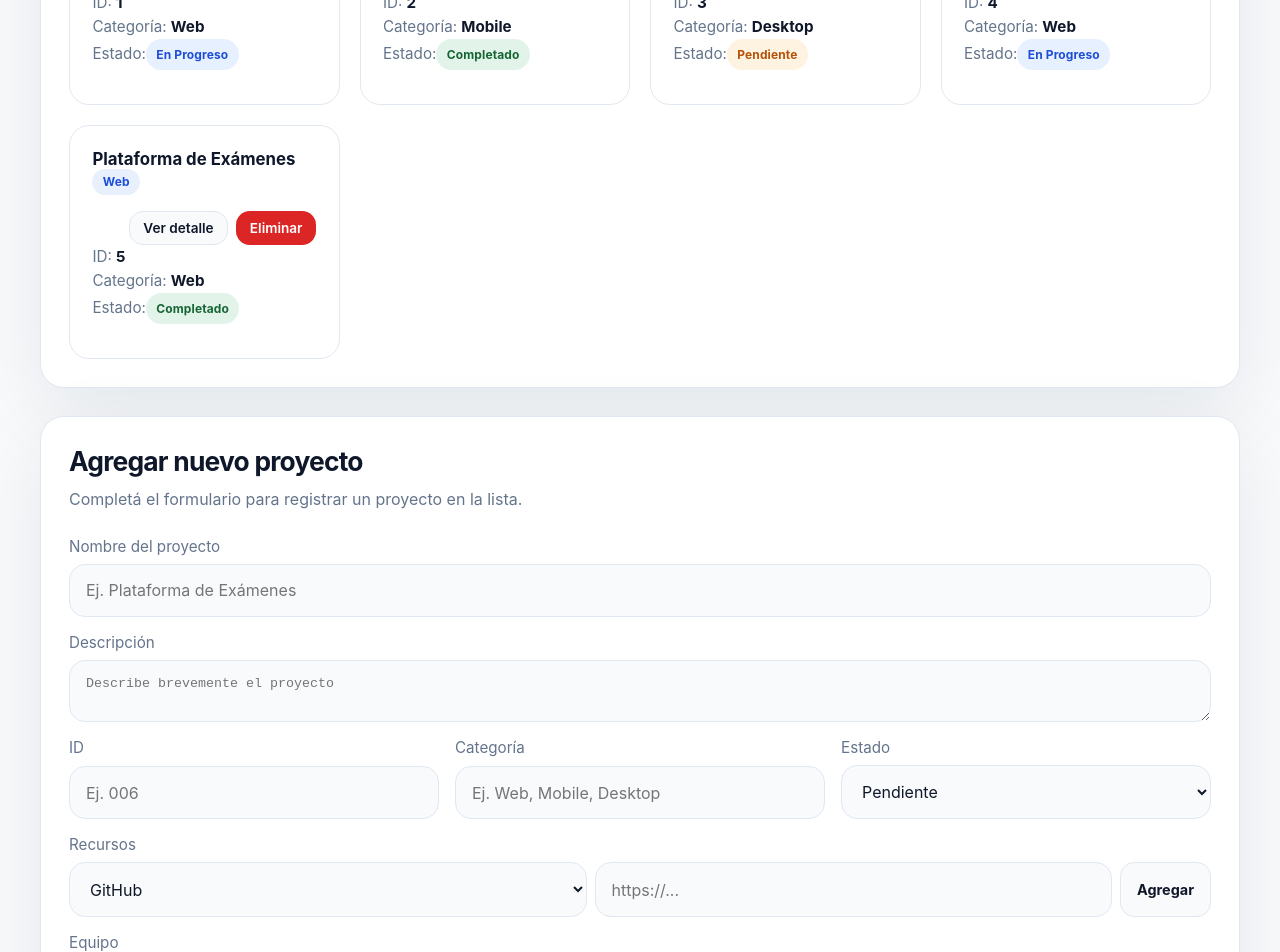
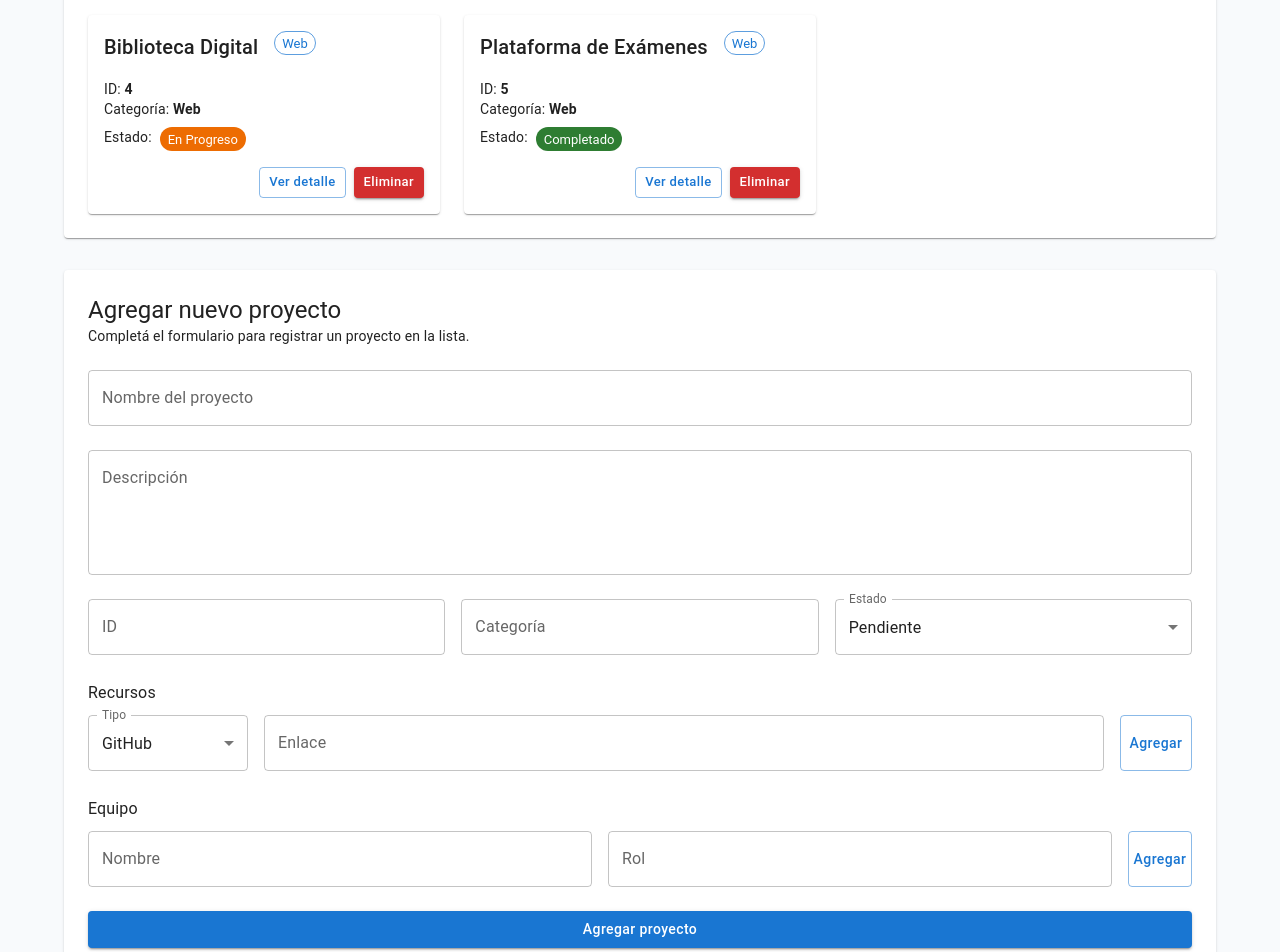
Before and after one commit to AlanOrtega75/PV_TP3.5_Grupo17, a React (Vite) app: page /proyectos in a window 1280 px wide. Shown: the part 700-1652 px from the top of the page. Built offline with nearby package versions, Linux system fonts and the light colour scheme.

Commit message:
feat(ui): integrar Material UI en proyectos y formulario

```diff
--- a/index.html
+++ b/index.html
@@ -1,10 +1,10 @@
 <!doctype html>
-<html lang="en">
+<html lang="es">
   <head>
     <meta charset="UTF-8" />
     <link rel="icon" type="image/svg+xml" href="/favicon.svg" />
     <meta name="viewport" content="width=device-width, initial-scale=1.0" />
-    <title>pv-tp3-parte-1</title>
+    <title>PV_TP3_Parte_4</title>
   </head>
   <body>
     <div id="root"></div>
--- a/package.json
+++ b/package.json
@@ -1,5 +1,5 @@
 {
-  "name": "pv-tp3-parte-1",
+  "name": "pv-tp3-parte-4",
   "private": true,
   "version": "0.0.0",
   "type": "module",
--- a/src/components/FormularioProyecto.jsx
+++ b/src/components/FormularioProyecto.jsx
@@ -1,4 +1,17 @@
 import { useState } from 'react';
+import {
+  Alert,
+  Box,
+  Button,
+  Chip,
+  FormControl,
+  InputLabel,
+  MenuItem,
+  Select,
+  Stack,
+  TextField,
+  Typography,
+} from '@mui/material';
 
 const FormularioProyecto = ({ onAgregar }) => {
   const [formValues, setFormValues] = useState({
@@ -97,152 +110,182 @@ const FormularioProyecto = ({ onAgregar }) => {
   };
 
   return (
-    <form onSubmit={handleSubmit} className="project-form">
-      <div className="project-form-row">
-        <label htmlFor="tituloProyecto">Nombre del proyecto</label>
-        <input
+    <Box
+      component="form"
+      onSubmit={handleSubmit}
+      sx={{ display: 'flex', flexDirection: 'column', gap: 3 }}
+    >
+      <TextField
         id="tituloProyecto"
         name="titulo"
+        label="Nombre del proyecto"
         type="text"
         placeholder="Ej. Plataforma de Exámenes"
         value={titulo}
         onChange={handleChange}
+        fullWidth
       />
-      </div>
 
-      <div className="project-form-row">
-        <label htmlFor="descripcionProyecto">Descripción</label>
-        <textarea
+      <TextField
         id="descripcionProyecto"
         name="descripcion"
+        label="Descripción"
         placeholder="Describe brevemente el proyecto"
         value={descripcion}
         onChange={handleChange}
+        multiline
+        rows={4}
+        fullWidth
       />
-      </div>
 
-      <div className="project-form-grid">
-        <div className="project-form-row">
-          <label htmlFor="idProyecto">ID</label>
-          <input
+      <Box
+        sx={{
+          display: 'grid',
+          gridTemplateColumns: { xs: '1fr', md: '1fr 1fr 1fr' },
+          gap: 2,
+        }}
+      >
+        <TextField
           id="idProyecto"
           name="idProyecto"
+          label="ID"
           type="text"
           placeholder="Ej. 006"
           value={idProyecto}
           onChange={handleChange}
+          fullWidth
         />
-        </div>
 
-        <div className="project-form-row">
-          <label htmlFor="categoriaProyecto">Categoría</label>
-          <input
+        <TextField
           id="categoriaProyecto"
           name="categoria"
+          label="Categoría"
           type="text"
           placeholder="Ej. Web, Mobile, Desktop"
           value={categoria}
           onChange={handleChange}
+          fullWidth
         />
-        </div>
 
-        <div className="project-form-row">
-          <label htmlFor="estadoProyecto">Estado</label>
-          <select
+        <FormControl fullWidth>
+          <InputLabel id="estadoProyectoLabel">Estado</InputLabel>
+          <Select
+            labelId="estadoProyectoLabel"
             id="estadoProyecto"
             name="estado"
             value={estado}
+            label="Estado"
             onChange={handleChange}
           >
-            <option value="Pendiente">Pendiente</option>
-            <option value="En Progreso">En Progreso</option>
-            <option value="Completado">Completado</option>
-          </select>
-        </div>
-      </div>
+            <MenuItem value="Pendiente">Pendiente</MenuItem>
+            <MenuItem value="En Progreso">En Progreso</MenuItem>
+            <MenuItem value="Completado">Completado</MenuItem>
+          </Select>
+        </FormControl>
+      </Box>
 
-      <div className="project-form-row">
-        <label htmlFor="enlaceRecurso">Recursos</label>
-        <div className="project-form-inline">
-          <select
+      <Box>
+        <Typography variant="subtitle1" sx={{ mb: 1 }}>
+          Recursos
+        </Typography>
+
+        <Stack direction={{ xs: 'column', md: 'row' }} spacing={2}>
+          <FormControl sx={{ minWidth: 160 }}>
+            <InputLabel id="tipoRecursoLabel">Tipo</InputLabel>
+            <Select
+              labelId="tipoRecursoLabel"
               id="tipoRecurso"
-            name="tipoRecurso"
               value={recursoActual.tipo}
+              label="Tipo"
               onChange={(e) => setRecursoActual((prev) => ({ ...prev, tipo: e.target.value }))}
             >
-            <option value="GitHub">GitHub</option>
-            <option value="Drive">Drive</option>
-            <option value="PDF">PDF</option>
-          </select>
-          <input
+              <MenuItem value="GitHub">GitHub</MenuItem>
+              <MenuItem value="Drive">Drive</MenuItem>
+              <MenuItem value="PDF">PDF</MenuItem>
+            </Select>
+          </FormControl>
+
+          <TextField
             id="enlaceRecurso"
             type="text"
+            label="Enlace"
             placeholder="https://..."
             value={recursoActual.enlace}
             onChange={(e) => setRecursoActual((prev) => ({ ...prev, enlace: e.target.value }))}
+            fullWidth
           />
-          <button type="button" className="secondary-button" onClick={agregarRecurso}>
+
+          <Button type="button" variant="outlined" sx={{ textTransform: 'none' }} onClick={agregarRecurso}>
             Agregar
-          </button>
-        </div>
+          </Button>
+        </Stack>
 
         {recursos.length > 0 && (
-          <ul className="form-chips">
+          <Stack direction="row" spacing={1} useFlexGap flexWrap="wrap" sx={{ mt: 2 }}>
             {recursos.map((recurso, indice) => (
-              <li key={`${recurso.tipo}-${indice}`}>
-                <span>{recurso.tipo} — {recurso.enlace}</span>
-                <button type="button" onClick={() => quitarRecurso(indice)}>
-                  quitar
-                </button>
-              </li>
+              <Chip
+                key={`${recurso.tipo}-${indice}`}
+                label={`${recurso.tipo} — ${recurso.enlace}`}
+                onDelete={() => quitarRecurso(indice)}
+                variant="outlined"
+              />
             ))}
-          </ul>
+          </Stack>
         )}
-      </div>
+      </Box>
 
-      <div className="project-form-row">
-        <label htmlFor="nombreMiembro">Equipo</label>
-        <div className="project-form-inline">
-          <input
+      <Box>
+        <Typography variant="subtitle1" sx={{ mb: 1 }}>
+          Equipo
+        </Typography>
+
+        <Stack direction={{ xs: 'column', md: 'row' }} spacing={2}>
+          <TextField
             id="nombreMiembro"
             type="text"
+            label="Nombre"
             placeholder="Nombre"
             value={miembroActual.nombre}
             onChange={(e) => setMiembroActual((prev) => ({ ...prev, nombre: e.target.value }))}
+            fullWidth
           />
-          <input
+
+          <TextField
             id="rolMiembro"
             name="rolMiembro"
             type="text"
+            label="Rol"
             placeholder="Rol"
             value={miembroActual.rol}
             onChange={(e) => setMiembroActual((prev) => ({ ...prev, rol: e.target.value }))}
+            fullWidth
           />
-          <button type="button" className="secondary-button" onClick={agregarMiembro}>
+
+          <Button type="button" variant="outlined" sx={{ textTransform: 'none' }} onClick={agregarMiembro}>
             Agregar
-          </button>
-        </div>
+          </Button>
+        </Stack>
 
         {equipo.length > 0 && (
-          <ul className="form-chips">
+          <Stack direction="row" spacing={1} useFlexGap flexWrap="wrap" sx={{ mt: 2 }}>
             {equipo.map((miembro, indice) => (
-              <li key={`${miembro.nombre}-${indice}`}>
-                <span>{miembro.nombre} — {miembro.rol}</span>
-                <button type="button" onClick={() => quitarMiembro(indice)}>
-                  quitar
-                </button>
-              </li>
+              <Chip
+                key={`${miembro.nombre}-${indice}`}
+                label={`${miembro.nombre} — ${miembro.rol}`}
+                onDelete={() => quitarMiembro(indice)}
+                variant="outlined"
+              />
             ))}
-          </ul>
+          </Stack>
         )}
-      </div>
+      </Box>
 
-      {error && <p className="form-error">{error}</p>}
+      {error && <Alert severity="error">{error}</Alert>}
 
-      <button type="submit" className="primary-button">
+      <Button type="submit" variant="contained" sx={{ textTransform: 'none' }}>
         Agregar proyecto
-      </button>
-    </form>
+      </Button>
+    </Box>
   );
 };
 
--- a/src/components/ProyectoCard.jsx
+++ b/src/components/ProyectoCard.jsx
@@ -1,40 +1,75 @@
-import { Link } from 'react-router-dom';
+import { Link as RouterLink } from 'react-router-dom';
+import {
+  Card,
+  CardContent,
+  CardActions,
+  Typography,
+  Button,
+  Chip,
+  Stack,
+  Box,
+} from '@mui/material';
 
 const ProyectoCard = ({ proyecto, onEliminar }) => {
   const { id, titulo, categoria, estado } = proyecto;
+
+  const obtenerColorEstado = () => {
+    if (estado === 'Completado') return 'success';
+    if (estado === 'En Progreso') return 'warning';
+    if (estado === 'Pendiente') return 'info';
+    return 'default';
+  };
+
   return (
-    <article className="project-card">
-      <div className="project-card-header">
-        <div>
-          <h4>{titulo}</h4>
-          <span className="project-badge">{categoria}</span>
-        </div>
-      </div>
+    <Card sx={{ height: '100%', display: 'flex', flexDirection: 'column' }}>
+      <CardContent sx={{ flexGrow: 1 }}>
+        <Stack direction="row" justifyContent="space-between" alignItems="flex-start" spacing={2}>
+          <Typography variant="h6" component="h3">
+            {titulo}
+          </Typography>
 
-      <div className="project-card-footer">
-        <Link to={`/proyectos/${id}`} className="secondary-button">
+          <Chip label={categoria} color="primary" variant="outlined" size="small" />
+        </Stack>
+
+        <Box sx={{ mt: 2 }}>
+          <Typography variant="body2">
+            ID: <strong>{id}</strong>
+          </Typography>
+
+          <Typography variant="body2">
+            Categoría: <strong>{categoria}</strong>
+          </Typography>
+
+          <Stack direction="row" spacing={1} alignItems="center" sx={{ mt: 1 }}>
+            <Typography variant="body2">Estado:</Typography>
+            <Chip label={estado} color={obtenerColorEstado()} size="small" />
+          </Stack>
+        </Box>
+      </CardContent>
+
+      <CardActions sx={{ justifyContent: 'flex-end', p: 2, pt: 0 }}>
+        <Button
+          component={RouterLink}
+          to={`/proyectos/${id}`}
+          variant="outlined"
+          size="small"
+          sx={{ textTransform: 'none' }}
+        >
           Ver detalle
-        </Link>
-        <button type="button" className="secondary-button delete-button" onClick={() => onEliminar(id)}>
+        </Button>
+
+        <Button
+          type="button"
+          variant="contained"
+          color="error"
+          size="small"
+          sx={{ textTransform: 'none' }}
+          onClick={() => onEliminar(id)}
+        >
           Eliminar
-        </button>
-      </div>
-
-      <div className="project-meta">
-        <p className="meta-row">
-          ID: <strong>{id}</strong>
-        </p>
-        <p className="meta-row">
-          Categoría: <strong>{categoria}</strong>
-        </p>
-        <p className="meta-row">
-          Estado:
-          <span className={`project-status status-${estado.replace(/\s+/g, '-').toLowerCase()}`}>
-            {estado}
-          </span>
-        </p>
-      </div>
-    </article>
+        </Button>
+      </CardActions>
+    </Card>
   );
 };
 
--- a/src/views/Dashboard.jsx
+++ b/src/views/Dashboard.jsx
@@ -64,7 +64,7 @@ function Dashboard() {
                       justifyContent: "center",
                       flexShrink: 0,
                       bgcolor: `${color}.light`,
-                      color: `${color}.main`,
+                      color: "#fff",
                     }}
                   >
                     <Icono fontSize="medium" />
--- a/src/views/ListaProyectos.jsx
+++ b/src/views/ListaProyectos.jsx
@@ -3,6 +3,14 @@ import { obtenerProyectos, agregarProyecto, eliminarProyecto, buscarProyecto } f
 import ProyectoCard from '../components/ProyectoCard';
 import FormularioProyecto from '../components/FormularioProyecto';
 import RegistroActividad from '../components/RegistroActividad';
+import {
+  Container,
+  Box,
+  Typography,
+  TextField,
+  Grid,
+  Paper,
+} from '@mui/material';
 
 const ListaProyectos = () => {
   const [proyectos, setProyectos] = useState(obtenerProyectos());
@@ -41,50 +49,68 @@ const ListaProyectos = () => {
   const proyectosVisibles = busqueda.trim() ? buscarProyecto(busqueda) : proyectos;
 
   return (
-    <div className="contenedor-proyectos">
-      <section className="project-search-panel">
-        <label htmlFor="buscarProyectos">Buscar proyectos</label>
-        <input
+    <Container maxWidth="lg" sx={{ py: 4 }}>
+      <Box sx={{ mb: 3 }}>
+        <TextField
           id="buscarProyectos"
+          label="Buscar proyectos"
           type="text"
           placeholder="Buscar por título, categoría o estado"
           value={busqueda}
           onChange={handleBuscar}
+          fullWidth
         />
-      </section>
+      </Box>
 
-      <section className="project-database" id="lista-proyectos">
-        <div className="project-database-header">
-          <h3>Base de datos de proyectos</h3>
-          <p>Revisa los proyectos guardados y elimina los que ya no necesites.</p>
-        </div>
+      <Paper sx={{ p: 3, mb: 4 }} id="lista-proyectos">
+        <Box sx={{ mb: 3 }}>
+          <Typography variant="h5" component="h2">
+            Base de datos de proyectos
+          </Typography>
+
+          <Typography variant="body2" color="text.secondary">
+            Revisa los proyectos guardados y elimina los que ya no necesites.
+          </Typography>
+        </Box>
 
         {proyectosVisibles.length > 0 ? (
-          <div className="project-list">
+          <Grid container spacing={3}>
             {proyectosVisibles.map((proy) => (
-              <ProyectoCard
-                key={proy.id}
-                proyecto={proy}
-                onEliminar={handleEliminar}
-              />
+              <Grid key={proy.id} size={{ xs: 12, sm: 6, md: 4 }}>
+                <ProyectoCard
+                  proyecto={proy}
+                  onEliminar={handleEliminar}
+                />
+              </Grid>
             ))}
-          </div>
+          </Grid>
         ) : (
-          <p className="empty-state">No hay proyectos registrados en este momento.</p>
+          <Typography color="text.secondary">
+            No hay proyectos registrados en este momento.
+          </Typography>
         )}
 
-        {ultimaActualizacion && <RegistroActividad fecha={ultimaActualizacion} />}
-      </section>
+        {ultimaActualizacion && (
+          <Box sx={{ mt: 3 }}>
+            <RegistroActividad fecha={ultimaActualizacion} />
+          </Box>
+        )}
+      </Paper>
 
-      <section className="project-panel" id="nuevo-proyecto">
-        <div className="project-panel-header">
-          <h2>Agregar nuevo proyecto</h2>
-          <p>Completá el formulario para registrar un proyecto en la lista.</p>
-        </div>
+      <Paper sx={{ p: 3 }} id="nuevo-proyecto">
+        <Box sx={{ mb: 3 }}>
+          <Typography variant="h5" component="h2">
+            Agregar nuevo proyecto
+          </Typography>
+
+          <Typography variant="body2" color="text.secondary">
+            Completá el formulario para registrar un proyecto en la lista.
+          </Typography>
+        </Box>
 
         <FormularioProyecto onAgregar={handleAgregarProyecto} />
-      </section>
-    </div>
+      </Paper>
+    </Container>
   );
 };
 
```
Also changed, not shown: src/components/RegistroActividad.jsx (+4 -3 lines). Lines whose indentation alone changed are shown as unchanged.
